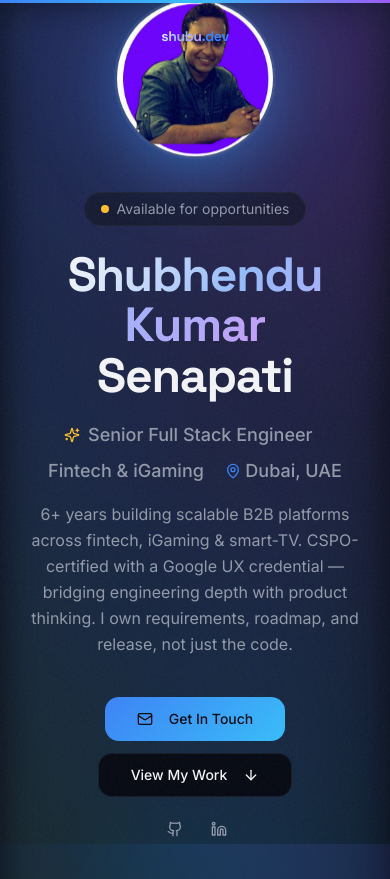
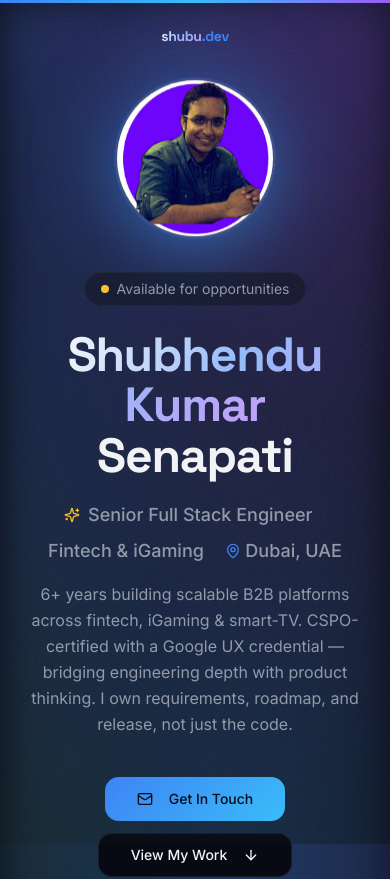
Before and after one commit to sksenapati007/catchshubu, a React (Vite) app: page / in a window 390 px wide. Shown: the top 879 px of the page. Built offline with nearby package versions, Linux system fonts and the light colour scheme.

Commit message:
fix: add top padding on mobile to clear fixed navbar over avatar

```diff
--- a/src/components/Hero.tsx
+++ b/src/components/Hero.tsx
@@ -32,7 +32,7 @@ export function Hero() {
     <section
       id="home"
       ref={ref}
-      className="relative flex min-h-screen items-center justify-center overflow-hidden px-4"
+      className="relative flex min-h-screen items-center justify-center overflow-hidden px-4 pt-20 sm:pt-0"
     >
       {/* Aurora + grid backdrop */}
       <div className="pointer-events-none absolute inset-0 -z-10">
```
